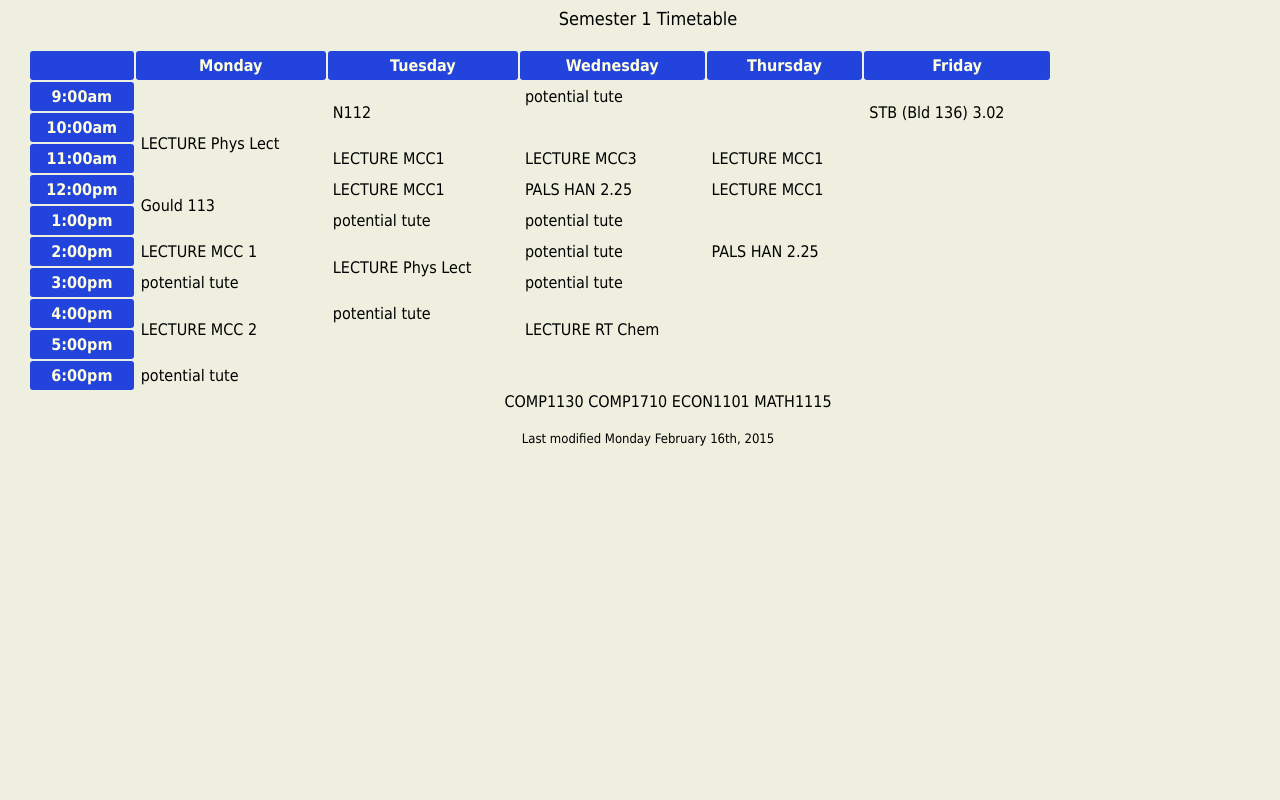
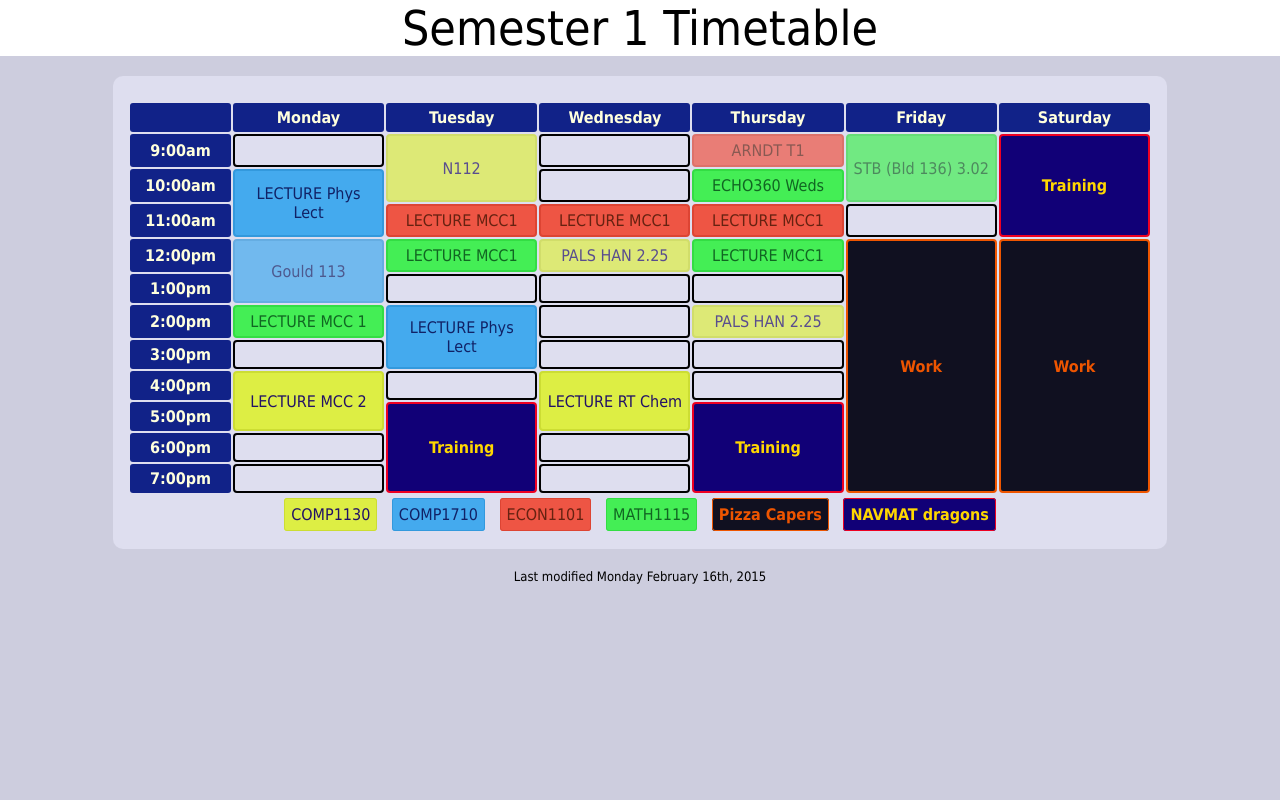
Before and after one commit to NickSifniotis/comp1710-website, a PHP site: page /timetable.html in a window 1280 px wide; the page is wider, and only the part inside the window is pictured. Run offline with PHP 8.4, Linux system fonts and the light colour scheme.

Commit message:
Completed timetable for semester 1, improved layout of links page

```diff
--- a/nick.css
+++ b/nick.css
@@ -1,19 +1,28 @@
 body {
+	text-align: center;
 	font-family: Tahoma, Geneva, sans-serif;
-	width: 100%;
-	background-color: #EFEFDF;
+	background-color: #CDCDDE;
+	margin: 0px;
 }
 
 header {
 	text-align: center;
-	font-size: large;
+	font-size: 48px;
 	width: 100%;
+	background-color: #FFFFFF;
 }
 
 section {
-	width: 100%;
-	text-align: center;
-	padding: 20px;
+	margin-top: 20px;
+	margin-bottom: 20px;
+	margin-left: auto;
+	margin-right: auto;
+
+	width: 80%;
+
+	padding: 15px;
+	border-radius: 10px;
+	background-color: #DEDEEF;
 }
 
 footer {
@@ -22,12 +31,46 @@ footer {
 	font-size: small;
 }
 
+div {
+	margin-top: 10px;
+	margin-bottom: 10px;
+}
+
+div.section-header {
+	font-size: 170%;
+	font-weight: bold;
+}
+
+
+div.linky {
+	padding-top: 15px;
+	padding-bottom: 15px;
+
+	cursor: hand;
+	cursor: pointer;
+
+	border-radius: 7px;
+}
+
+div.linky:hover {
+	background-color: #EFEFFF;
+}
+
+span.button-like {
+	margin: 5px;
+	padding:6px;
+	border-style: solid;
+	border-width: 1px;
+	border-radius: 3px;
+}
+
 table {
-	width: 80%;
+	margin: auto;
+	width: 100%;
 }
 
 th {
-	background-color: #2244DD;
+	background-color: #112288;
 	color: #FFFFDD;
 	padding: 5px;
 	border-radius: 3px;
@@ -35,17 +78,53 @@ th {
 
 td {
 	padding: 5px;
-	border-radus: 3px;
+	border-radius: 4px;
+	border-style: solid;
+	border-width: 2px;
+
+	text-align: center;
+	width: 15%;
 }
 
-td .comp1710 {
+.comp1710 {
+	background-color: #44AAEE;
+	border-color: #3399DD;
+	color: #112266;
 }
 
-td .comp1130 {
+.comp1130 {
+	background-color: #DDEE44;
+	border-color: #CCDD33;
+	color: #221166;
 }
 
-td .math1115 {
+.math1115 {
+	background-color: #44EE55;
+	border-color: #33DD44;
+	color: #116622;
 }
 
-td .econ1101 {
+.econ1101 {
+	background-color: #EE5544;
+	border-color: #DD4433;
+	color: #662211;
 }
+
+.tutorial {
+	opacity: 0.7;
+}
+
+.navmat {
+	background-color: #110077;
+	color: #FFD700;
+	font-weight: bold;
+	border-color: #EE0022;
+	border-style: solid;
+}
+
+.work {
+	background-color: #101020;
+	border-color: #EE5500;
+	color: #EE5500;
+	font-weight: bold;
+}
--- a/timetable.html
+++ b/timetable.html
@@ -25,26 +25,28 @@
 						<th>Wednesday</th>
 						<th>Thursday</th>
 						<th>Friday</th>
+						<th>Saturday</th>
 					</tr>
 
 					<tr>
 						<th>9:00am</th>
 						<td></td>
 						<td class="comp1130 tutorial" rowspan=2>N112</td>
-						<td class="econ1101 tutorial">potential tute</td>
 						<td></td>
+						<td class="econ1101 tutorial">ARNDT T1</td>
 						<td class="math1115 tutorial" rowspan=2>STB (Bld 136) 3.02</td>
+						<td class="navmat" rowspan=3>Training</td>
 					</tr>
 					<tr>
 						<th>10:00am</th>
 						<td class="comp1710" rowspan=2>LECTURE Phys Lect</td>
 						<td></td>
-						<td></td>
+						<td class="math1115">ECHO360 Weds</td>
 					</tr>
 					<tr>
 						<th>11:00am</th>
 						<td class="econ1101">LECTURE MCC1</td>
-						<td class="math1115">LECTURE MCC3</td>
+						<td class="econ1101">LECTURE MCC1</td>
 						<td class="econ1101">LECTURE MCC1</td>
 						<td></td>
 					</tr>
@@ -54,12 +56,12 @@
 						<td class="math1115">LECTURE MCC1</td>
 						<td class="comp1130 tutorial">PALS HAN 2.25</td>
 						<td class="math1115">LECTURE MCC1</td>
-						<td></td>
+						<td class="work" rowspan=8>Work</td>
+						<td class="work" rowspan=8>Work</td>
 					</tr>
 					<tr>
 						<th>1:00pm</th>
-						<td class="econ1101 tutorial">potential tute</td>
-						<td class="econ1101 tutorial">potential tute</td>
+						<td></td>
 						<td></td>
 						<td></td>
 					</tr>
@@ -67,36 +69,34 @@
 						<th>2:00pm</th>
 						<td class="math1115">LECTURE MCC 1</td>
 						<td class="comp1710" rowspan=2>LECTURE Phys Lect</td>
-						<td class="econ1101 tutorial">potential tute</td>
+						<td></td>
 						<td class="comp1130 tutorial">PALS HAN 2.25</td>
-						<td></td>
 					</tr>
 					<tr>
 						<th>3:00pm</th>
-						<td class="econ1101 tutorial">potential tute</td>
-						<td class="econ1101 tutorial">potential tute</td>
+						<td></td>
 						<td></td>
 						<td></td>
 					</tr>
 					<tr>
 						<th>4:00pm</th>
 						<td class="comp1130" rowspan=2>LECTURE MCC 2</td>
-						<td class="econ1101 tutorial">potential tute</td>
+						<td></td>
 						<td class="comp1130" rowspan=2>LECTURE RT Chem</td>
+						<td></td>
+					</tr>
+					<tr>
+						<th>5:00pm</th>
+						<td class="navmat" rowspan=3>Training</td>
+						<td class="navmat" rowspan=3>Training</td>
+					</tr>
+					<tr>
+						<th>6:00pm</th>
 						<td></td>
 						<td></td>
 					</tr>
 					<tr>
-						<th>5:00pm</th>
-						<td></td>
-						<td></td>
-						<td></td>
-					</tr>
-					<tr>
-						<th>6:00pm</th>
-						<td class="econ1101 tutorial">potential tute</td>
-						<td></td>
-						<td></td>
+						<th>7:00pm</th>
 						<td></td>
 						<td></td>
 					</tr>
@@ -109,6 +109,8 @@
 				<span class="comp1710 button-like">COMP1710</span>
 				<span class="econ1101 button-like">ECON1101</span>
 				<span class="math1115 button-like">MATH1115</span>
+				<span class="work button-like">Pizza Capers</span>
+				<span class="navmat button-like">NAVMAT dragons</span>
 			</div>
 
 		</section>
```
Also changed, not shown: index.html (+19 -7 lines).
